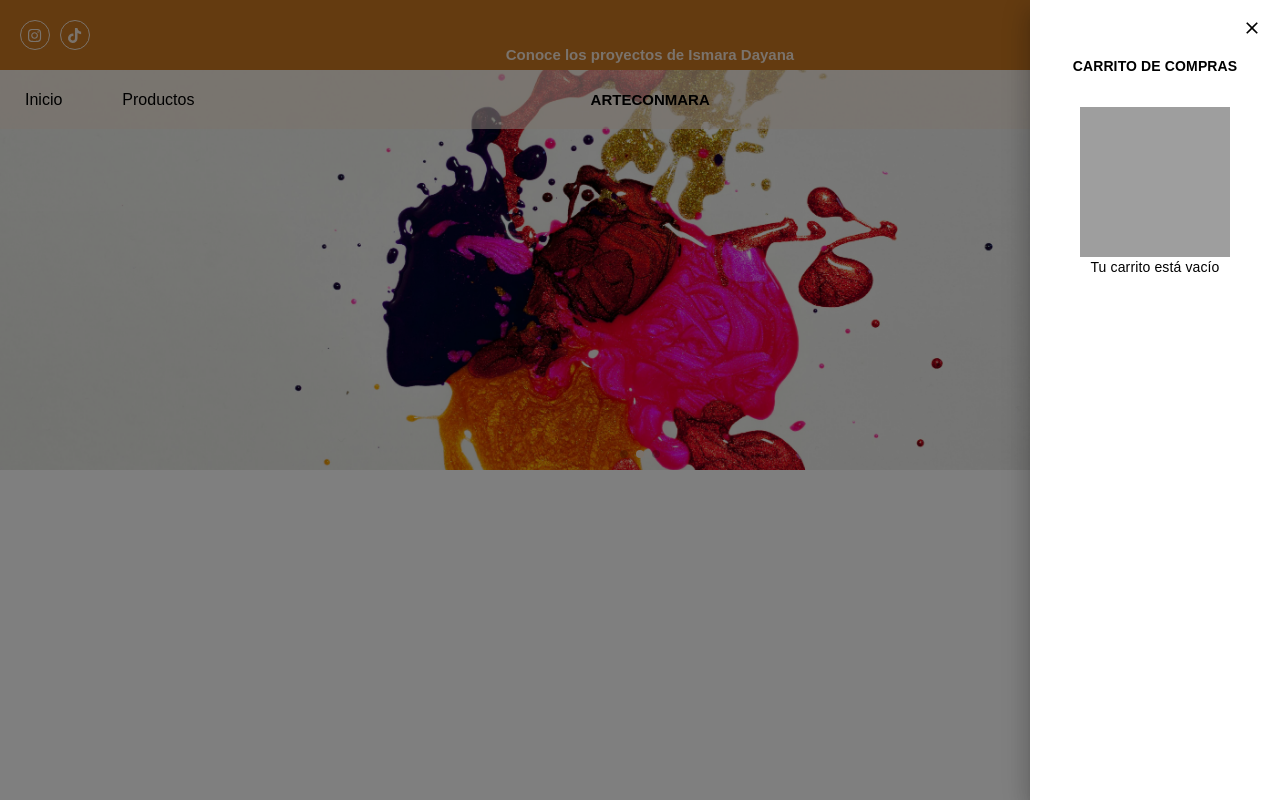
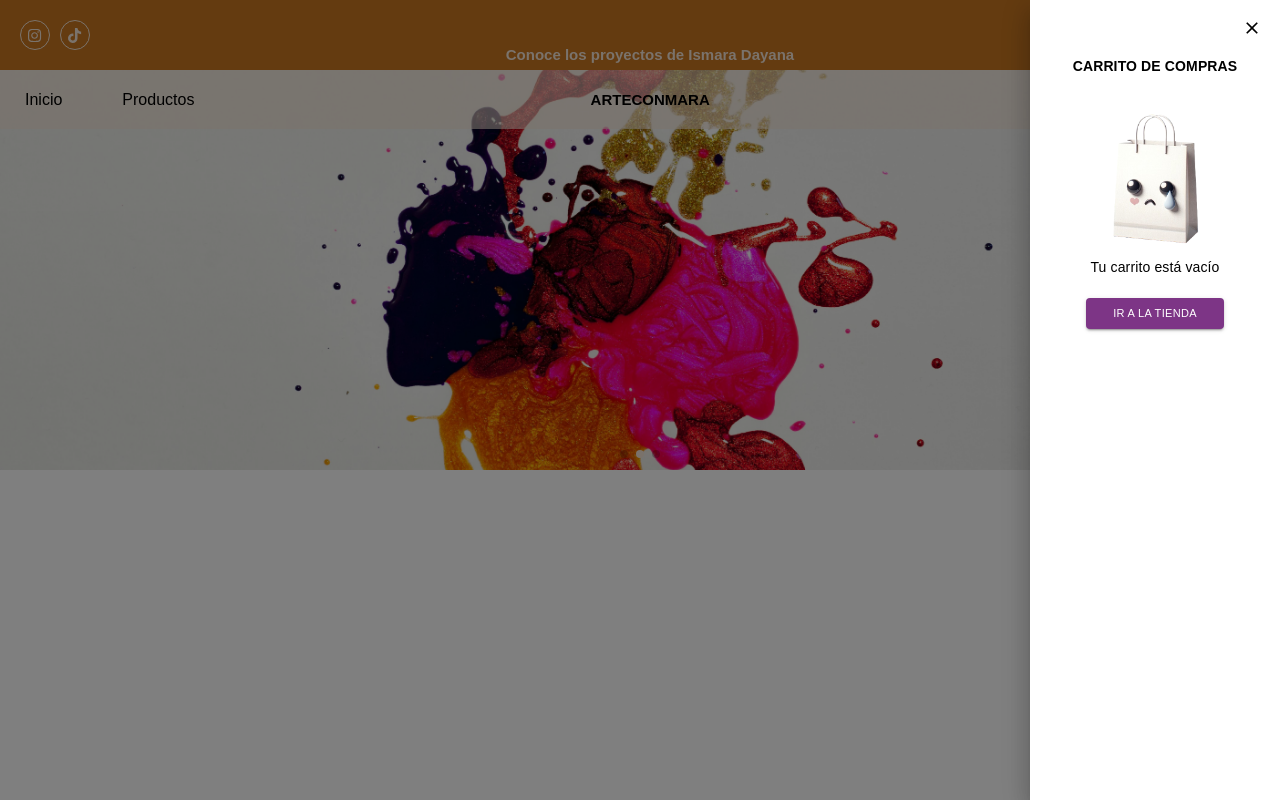
Before and after one commit to jhoneduardmoreno/art-ecommerce-frontend, a React (Vite) app: page / in a window 1280 px wide. Both pictures are taken after a click on the button 1245 px from the left and 99 px from the top of the page. Built offline with nearby package versions, Linux system fonts and the light colour scheme; grey boxes are pictures that could not be loaded.

Commit message:
Add bag sad image

```diff
--- a/src/components/Menu/index.tsx
+++ b/src/components/Menu/index.tsx
@@ -1,5 +1,5 @@
 import MenuIcon from '@mui/icons-material/Menu';
-import { IconButton, Drawer, Box, Typography, Accordion, AccordionSummary, AccordionDetails, List, ListItem, ListItemText, ListItemIcon, Badge, useMediaQuery } from '@mui/material';
+import { IconButton, Drawer, Box, Typography, Accordion, AccordionSummary, AccordionDetails, List, ListItem, ListItemText, ListItemIcon, Badge, useMediaQuery, Button } from '@mui/material';
 import styles from './Menu.module.scss';
 import { useState } from 'react';
 import CloseIcon from '@mui/icons-material/Close';
@@ -182,6 +182,20 @@ export const Menu = () => {
             <div className={styles.contentEmptyCar}>
               <img src={bagSad} alt="Carrito vacío" className={styles.imageEmptyCar} />
               <Typography sx={textItemsStyles} style={{textAlign: 'center'}}>Tu carrito está vacío</Typography>
+              <Button
+                variant="contained"
+                sx={{
+                  marginTop: '2rem',
+                  backgroundColor: '#7D3586',
+                  width: '60%',
+                  alignSelf: 'center',
+                  fontFamily: '"Poppins", sans-serif;',
+                  fontSize: '1.1rem',
+                }}
+                onClick={() => setOpenShoppingCart(false)}
+              >
+                Ir a la tienda
+              </Button>
             </div>
             :
             <div>
```
Also changed, not shown: src/assets/bag-sad.png (added).
